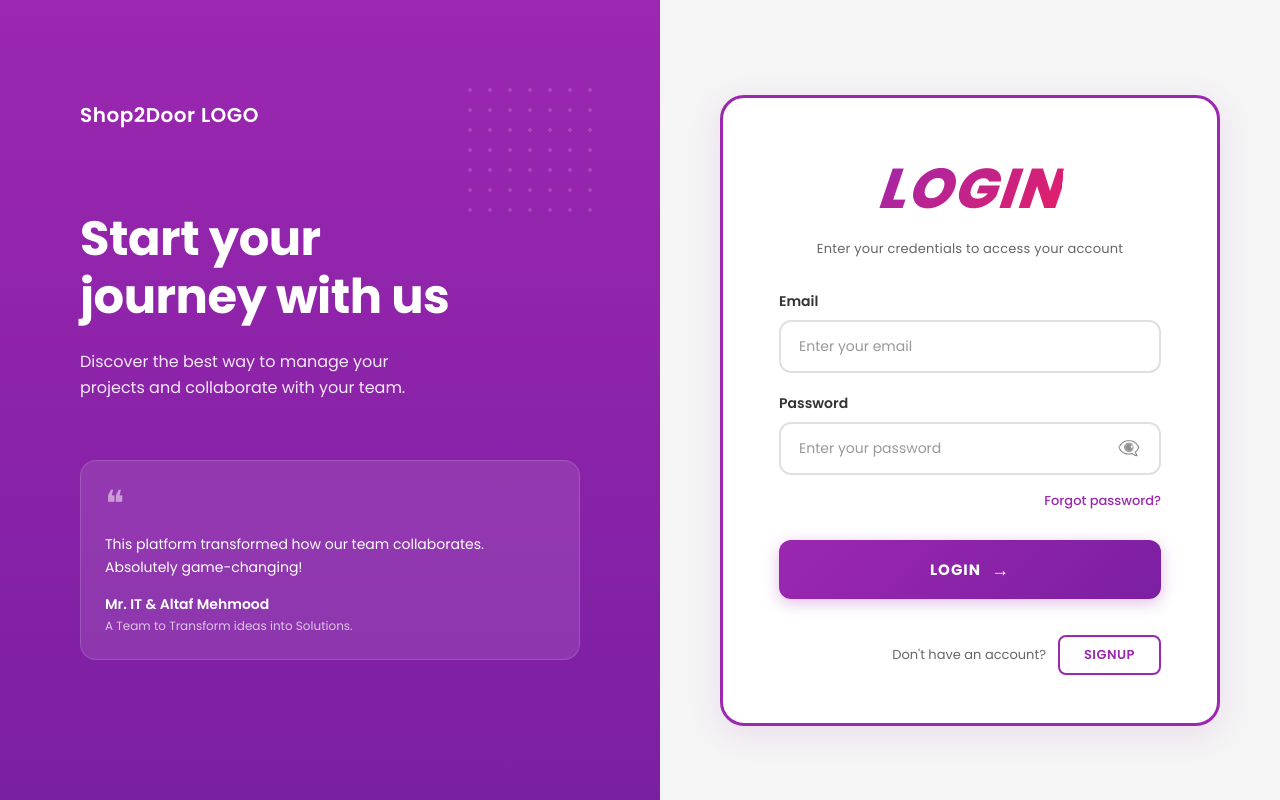
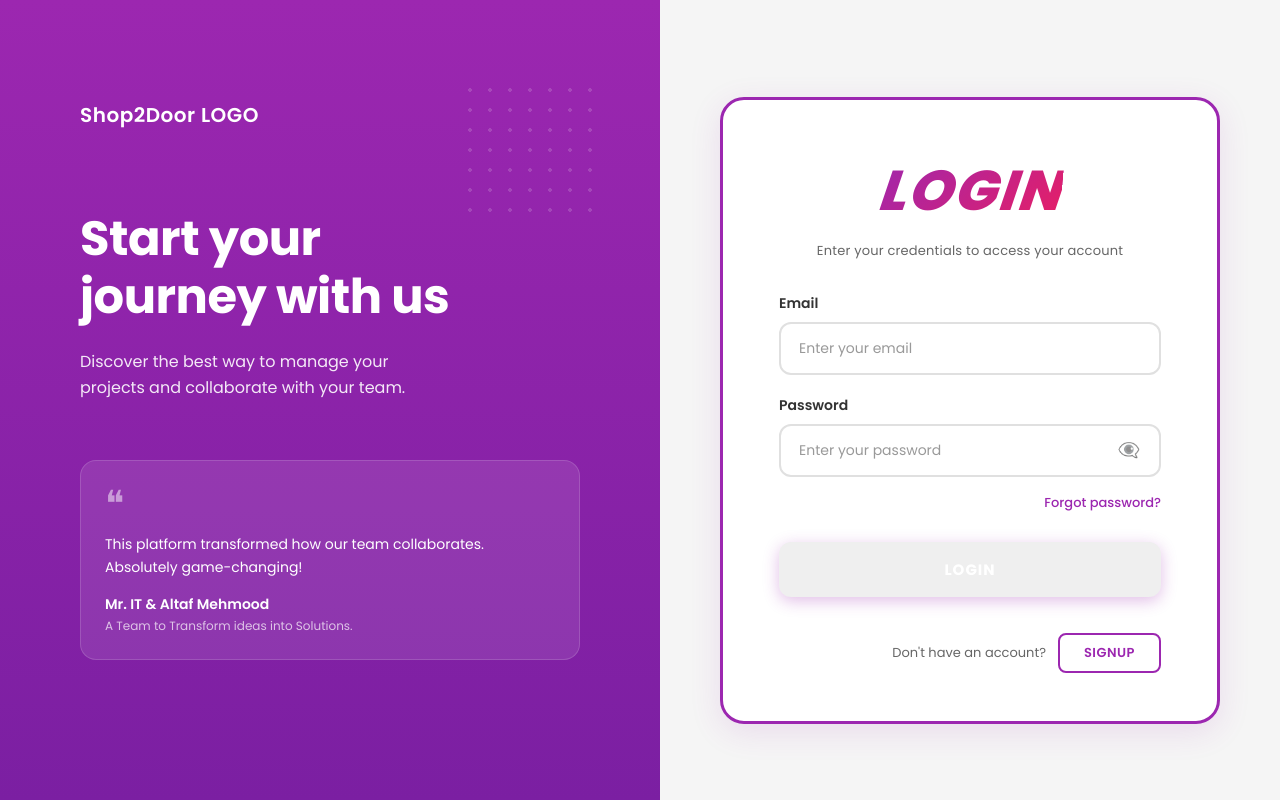
Before and after one commit to muhammad-ishaque-tareen/shop2door-cloud-pos, a React (Vite) app in the folder frontend/: page /login in a window 1280 px wide. Built offline with nearby package versions, Linux system fonts and the light colour scheme.

Commit message:
Modified ReturnProduct.jsx , Login.jsx and Login.css

```diff
--- a/frontend/src/POSTerminal/ReturnProduct.jsx
+++ b/frontend/src/POSTerminal/ReturnProduct.jsx
@@ -338,7 +338,7 @@ const ReturnProduct = () => {
                   <div className="refund-reason-wrapper">
                     <label className="reason-label">Return Reason *</label>
                     <select value={returnReason} onChange={(e) => setReturnReason(e.target.value)} className="reason-select">
-                      <option value="Changed Mind">Changed Mind</option>
+                      <option value="Need Alternative">Need Alternative</option>
                       <option value="Defective Product">Defective Product</option>
                       <option value="Wrong Item">Wrong Item</option>
                       <option value="Not as Described">Not as Described</option>
--- a/frontend/src/pages/Login.jsx
+++ b/frontend/src/pages/Login.jsx
@@ -175,7 +175,6 @@ const Login = () => {
 
             <button type="submit" className="login-button" disabled={loading}>
                 <span>{loading ? 'LOGGING IN...' : 'LOGIN'}</span>
-                <span className="login-button-arrow">→</span>
             </button>
           </form>
 
--- a/frontend/src/styles/Login.css
+++ b/frontend/src/styles/Login.css
@@ -254,7 +254,7 @@
   justify-content: center;
   gap: 10px;
   width: 100%;
-  background: linear-gradient(135deg, #9c27b0 0%, #7b1fa2 100%);
+  background: linear-gradient(135deg, #9c27b0 0%);
   color: white;
   border: none;
   border-radius: 12px;
@@ -270,7 +270,7 @@
 }
 
 .login-button:hover {
-  background: linear-gradient(135deg, #7b1fa2 0%, #6a1b9a 100%);
+  /* background: linear-gradient(135deg, #7b1fa2 0%, #6a1b9a 100%); */
   transform: translateY(-2px);
   box-shadow: 0 6px 20px rgba(156, 39, 176, 0.4);
 }
```
